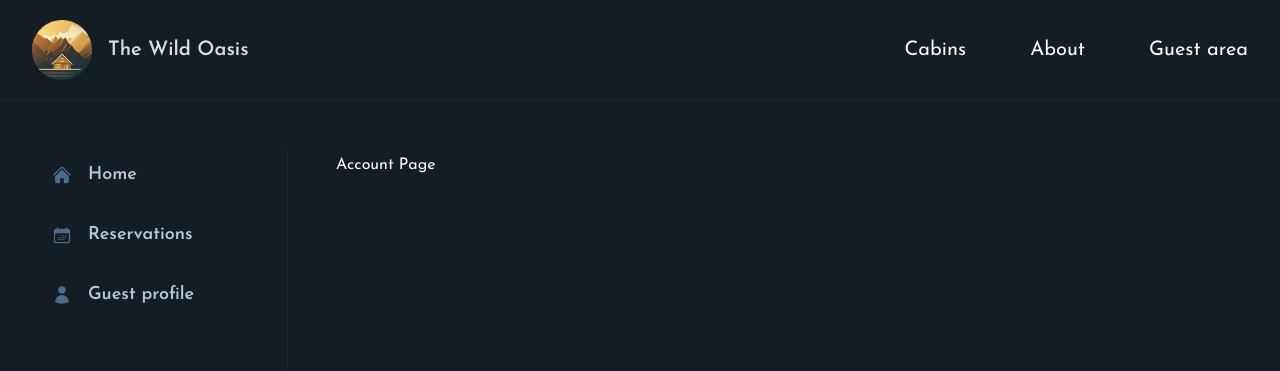
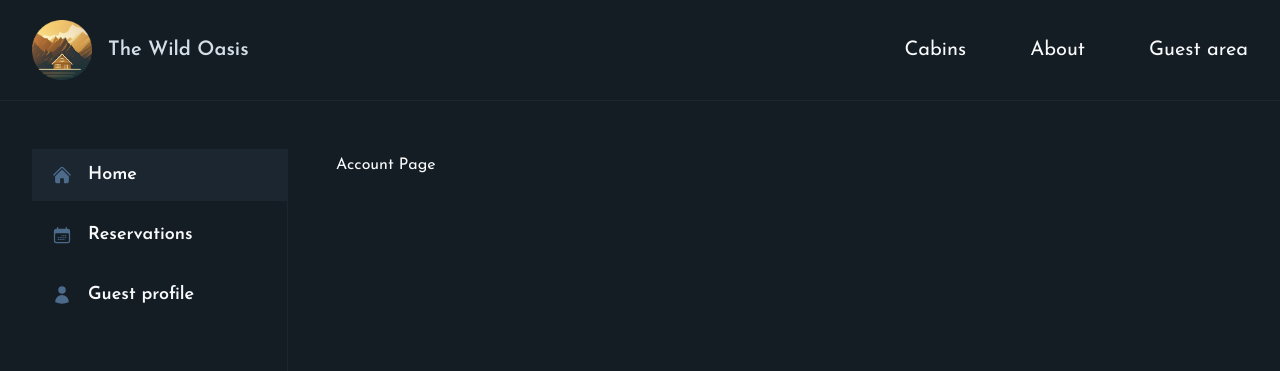
Before and after one commit to lpetrinina/The-Wild-Oasis-website, a Next.js app in the folder the-wild-oasis-website/: page /account in a window 1280 px wide. Shown: the top 371 px of the page. Built offline with nearby package versions, Linux system fonts and the light colour scheme.

Commit message:
Highlight current side navigation link

```diff
--- a/the-wild-oasis-website/src/components/SideNavigation.js
+++ b/the-wild-oasis-website/src/components/SideNavigation.js
@@ -1,3 +1,5 @@
+'use client';
+
 import {
     CalendarDaysIcon,
     HomeIcon,
@@ -6,6 +8,7 @@ import {
 import Link from 'next/link';
 
 import SignOutButton from './SignOutButton';
+import { usePathname } from 'next/navigation';
 
 const navLinks = [
     {
@@ -26,15 +29,18 @@ const navLinks = [
 ];
 
 function SideNavigation() {
+    const pathname = usePathname();
+
     return (
         <nav className='border-r border-primary-900'>
 
             <ul className='flex flex-col gap-2 h-full text-lg'>
 
                 {navLinks.map((link) => (
+
                     <li key={link.name}>
                         <Link
-                            className={`py-3 px-5 hover:bg-primary-900 hover:text-primary-100 transition-colors flex items-center gap-4 font-semibold text-primary-200`}
+                            className={`py-3 px-5 hover:bg-primary-900 hover:text-primary-100 transition-colors flex items-center gap-4 font-semibold  ${pathname === link.href ? 'bg-primary-900' : ''}`}
                             href={link.href}
                         >
                             {link.icon}
```
